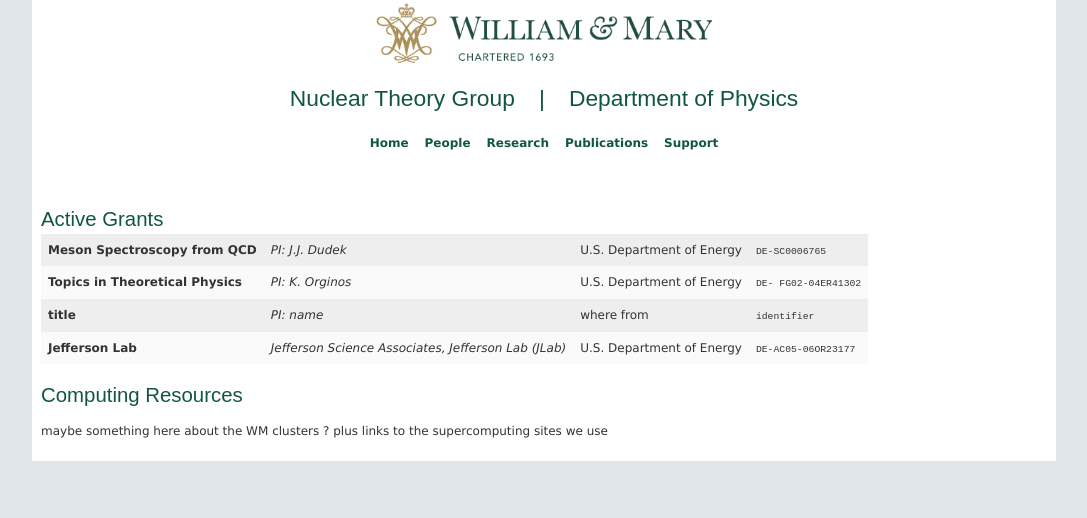
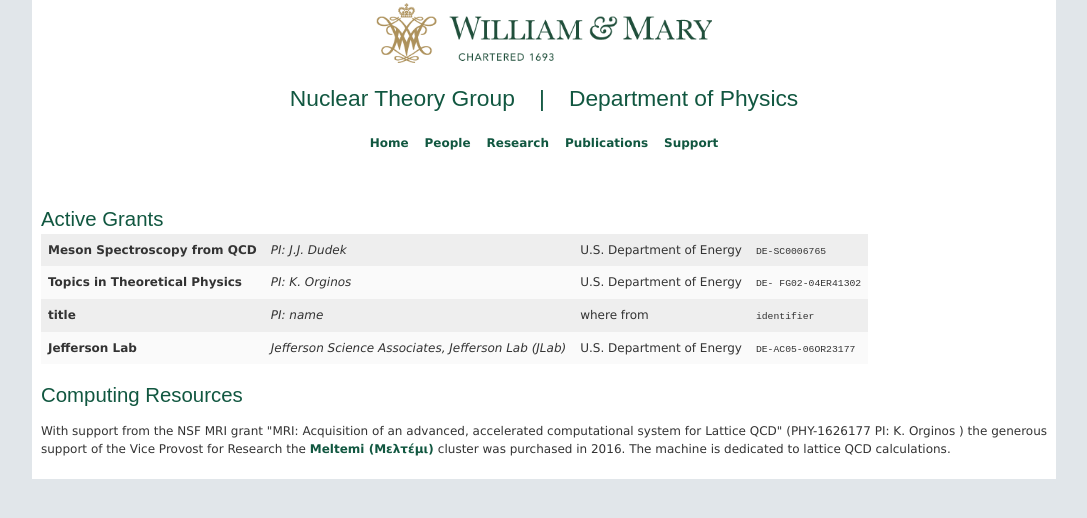
Before and after one commit to jozefdudek/wm_nucl_th_website, a Jekyll site: the page built from support.html, in a window 1280 px wide. Shown: the top 518 px of the page, without its empty margins (82-1169 px from the left). Built offline with Jekyll 4.4.1, drawn with Linux system fonts in a browser that asks for light colours.

Commit message:
added Meltemi

```diff
--- a/support.html
+++ b/support.html
@@ -70,5 +70,8 @@
 <!-- --------------------- -->
 <br><a id="resources"></a><h2>Computing Resources</h2>
 
-  <p> maybe something here about the WM clusters ?
-  plus links to the supercomputing sites we use </p>
+<p>
+  With support from the NSF MRI grant "MRI: Acquisition of an advanced, accelerated computational system for Lattice QCD" (PHY-1626177 PI: K. Orginos ) the generous support of the Vice Provost for Research the
+  <a href="https://www.wm.edu/offices/it/services/hpc/hw/nodes/meltemi/index.php">Meltemi (Μελτέμι)
+  </a> cluster was purchased in 2016. The machine is dedicated to lattice QCD calculations.
+</p>
```
